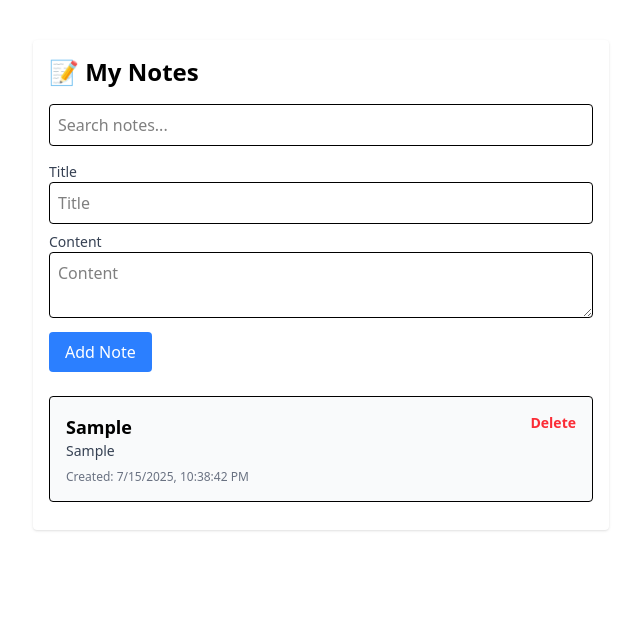
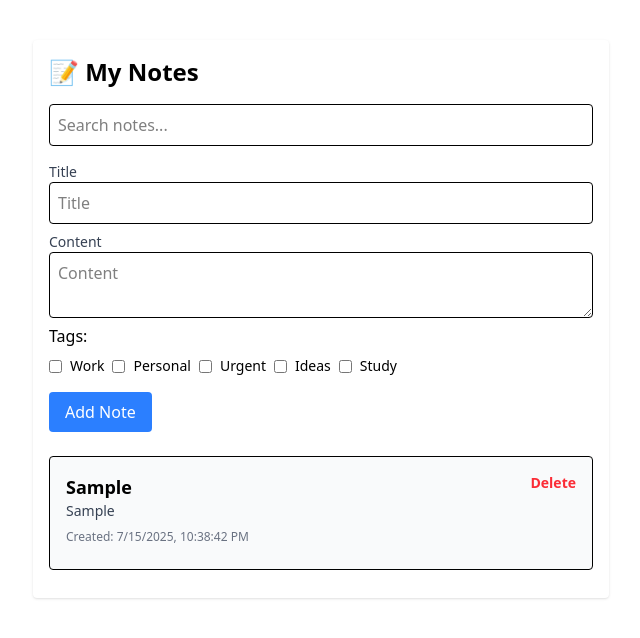
Before and after one commit to DanSev7/Notes-App, a React (Vite) app in the folder ts-notes-app/: page / in a window 1280 px wide. Both pictures are taken after typing "Sample", "Sample" into the empty fields and a click on the button "Add Note". Shown: the top 638 px of the page, without its empty margins (319-959 px from the left). Built offline with nearby package versions, Linux system fonts and the light colour scheme.

Commit message:
Added Tags to Notes

```diff
--- a/ts-notes-app/src/App.tsx
+++ b/ts-notes-app/src/App.tsx
@@ -5,11 +5,15 @@ import { NoteCard } from './components/NoteCard';
 
 function App() {
   const [notes, setNotes] = useState<Note[]>([]);
+  const [selectedTags, setSelectedTags] = useState<string[]>([]);
   const [title, setTitle] = useState<string>('');
   const [content, setContent] = useState<string>('');
   const [isInitialized, setIsInitialized] = useState<boolean>(false);
   const [error, setError] = useState<string | null>(null);
   const [searchTerm, setSearchTerm] = useState<string>(''); // 🧠 search input
+
+  const availableTags = ['Work', 'Personal', 'Urgent', 'Ideas', 'Study'];
+
 
   const handleAddNote = (e: React.FormEvent) => {
     e.preventDefault();
@@ -23,11 +27,13 @@ function App() {
       title: title.trim(),
       content: content.trim(),
       createdAt: new Date(),
+      tags: selectedTags,
     };
 
     setNotes((prev) => [...prev, newNote]);
     setTitle('');
     setContent('');
+    setSelectedTags([]);
     setError(null);
   };
 
@@ -134,6 +140,29 @@ function App() {
             value={content}
             onChange={(e) => setContent(e.target.value)}
           />
+          <div className="mb-4">
+            <p className="font-medium mb-2">Tags:</p>
+            <div className="flex flex-wrap gap-2">
+              {availableTags.map((tag) => (
+                <label key={tag} className="flex items-center space-x-2 text-sm">
+                  <input
+                    type="checkbox"
+                    value={tag}
+                    checked={selectedTags.includes(tag)}
+                    onChange={(e) => {
+                      const value = e.target.value;
+                      setSelectedTags((prev) =>
+                        prev.includes(value)
+                          ? prev.filter((t) => t !== value)
+                          : [...prev, value]
+                      );
+                    }}
+                  />
+                  <span>{tag}</span>
+                </label>
+              ))}
+            </div>
+          </div>
         </div>
         <button
           type="submit"
--- a/ts-notes-app/src/components/NoteCard.tsx
+++ b/ts-notes-app/src/components/NoteCard.tsx
@@ -22,7 +22,21 @@ export const NoteCard: React.FC<NoteCardProps> = ({ note, onDelete }) => {
         >
           Delete
         </button>
+
+
       </div>
+        {note.tags && (
+            <div className="mt-2 flex flex-wrap gap-2">
+                {note.tags.map((tag) => (
+                <span
+                    key={tag}
+                    className="bg-blue-100 text-blue-800 text-xs font-medium px-2 py-1 rounded-full"
+                >
+                    {tag}
+                </span>
+                ))}
+            </div>
+            )}
     </div>
   );
 };
--- a/ts-notes-app/src/types/note.ts
+++ b/ts-notes-app/src/types/note.ts
@@ -1,6 +1,7 @@
 export interface Note {
-    id: string; // Unique ID
-    title: string; // Note title
-    content: string; // Note body
-    createdAt: Date; // When the note was created
+    id: string;
+    title: string;
+    content: string;
+    createdAt: Date;
+    tags: string[]; // ✅ NEW
   }
```
